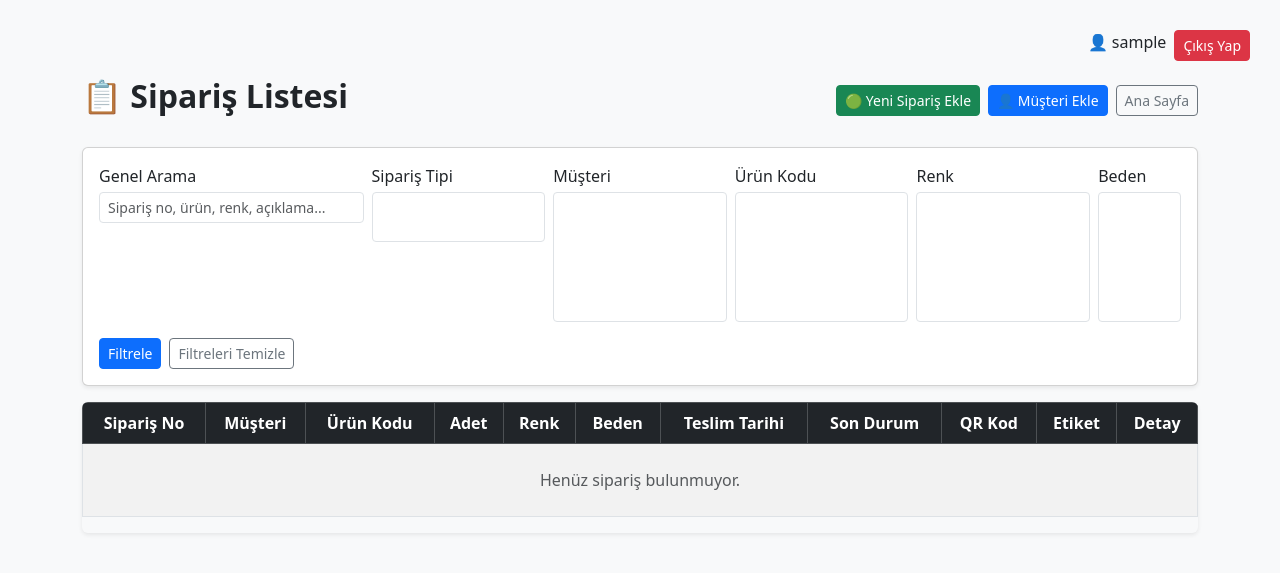
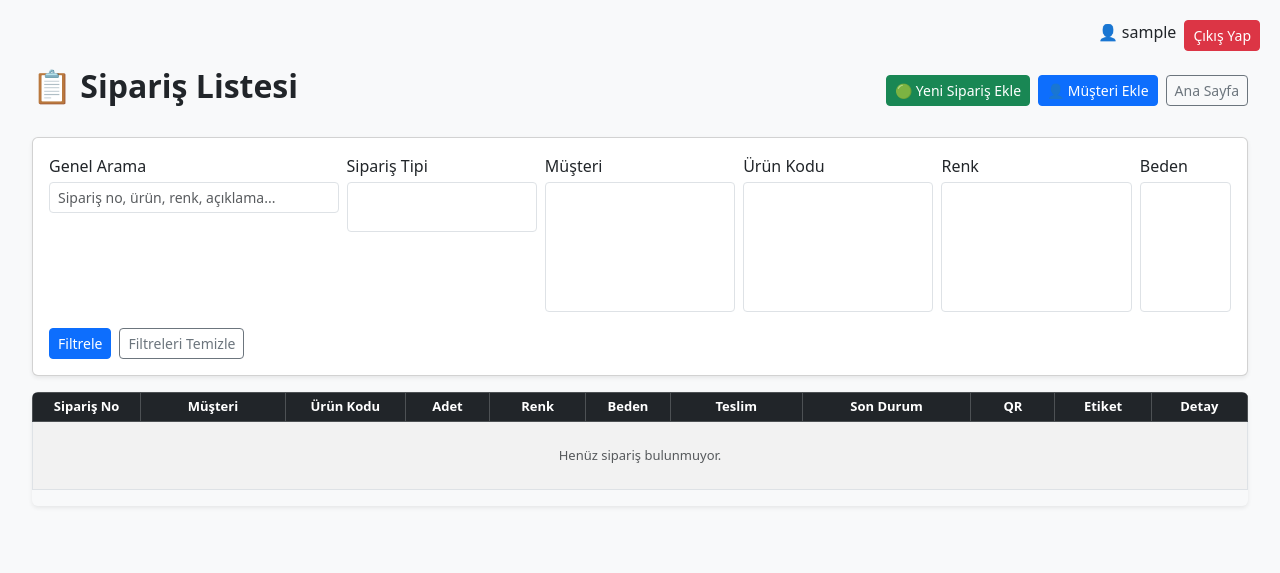
Before and after one commit to tekstilmoli-afk/moli_app, a Django app: page / in a window 1280 px wide. Shown: the top 573 px of the page. Run offline with Django 5.2, Linux system fonts and the light colour scheme; the visitor is signed in with stand-in values (Sample User, id 1); data that the repository does not hold is empty.

Commit message:
💄 Order list tablosu küçültüldü ve düzenlendi

```diff
--- a/templates/core/order_list.html
+++ b/templates/core/order_list.html
@@ -16,32 +16,28 @@
     <style>
         body {
             background-color: #f8f9fa;
-            padding: 30px;
+            padding: 20px;
         }
         h2 {
             font-weight: 600;
         }
         .qr-img {
-            width: 50px;
-            height: 50px;
+            width: 45px;
+            height: 45px;
             object-fit: cover;
         }
         .table th, .table td {
             vertical-align: middle;
             text-align: center;
+            font-size: 13px;
+            padding: 4px;
         }
         .print-btn {
-            font-size: 13px;
-        }
-        .filter-input {
-            width: 100%;
             font-size: 12px;
-            padding: 3px 5px;
-            box-sizing: border-box;
         }
         .status-cell {
             font-weight: 600;
-            font-size: 13px;
+            font-size: 12px;
         }
     </style>
 </head>
@@ -54,7 +50,7 @@
 </div>
 {% endif %}
 
-<div class="container">
+<div class="container-fluid">
     <!-- Üst başlık ve butonlar -->
     <div class="d-flex justify-content-between align-items-center mb-4">
         <h2>📋 Sipariş Listesi</h2>
@@ -68,14 +64,12 @@
     <!-- 🔽 Filtre Alanı -->
     <form id="filterForm" method="get" class="card card-body p-3 mb-3 shadow-sm">
       <div class="row g-2">
-        <!-- Genel arama -->
         <div class="col-12 col-md-3">
           <label class="form-label mb-1">Genel Arama</label>
           <input name="q" value="{{ q }}" class="form-control form-control-sm"
                  placeholder="Sipariş no, ürün, renk, açıklama...">
         </div>
 
-        <!-- Sipariş Tipi (multi) -->
         <div class="col-6 col-md-2">
           <label class="form-label mb-1">Sipariş Tipi</label>
           <select name="siparis_tipi" multiple class="form-select form-select-sm" size="2">
@@ -85,7 +79,6 @@
           </select>
         </div>
 
-        <!-- Müşteri (multi) -->
         <div class="col-6 col-md-2">
           <label class="form-label mb-1">Müşteri</label>
           <select name="musteri" multiple class="form-select form-select-sm" size="6">
@@ -95,7 +88,6 @@
           </select>
         </div>
 
-        <!-- Ürün Kodu (multi) -->
         <div class="col-6 col-md-2">
           <label class="form-label mb-1">Ürün Kodu</label>
           <select name="urun_kodu" multiple class="form-select form-select-sm" size="6">
@@ -105,7 +97,6 @@
           </select>
         </div>
 
-        <!-- Renk (multi) -->
         <div class="col-6 col-md-2">
           <label class="form-label mb-1">Renk</label>
           <select name="renk" multiple class="form-select form-select-sm" size="6">
@@ -115,7 +106,6 @@
           </select>
         </div>
 
-        <!-- Beden (multi) -->
         <div class="col-6 col-md-1">
           <label class="form-label mb-1">Beden</label>
           <select name="beden" multiple class="form-select form-select-sm" size="6">
@@ -132,22 +122,22 @@
       </div>
     </form>
 
-    <!-- Sipariş tablosu -->
+    <!-- 📊 Tablo -->
     <div class="table-responsive shadow-sm rounded">
-        <table class="table table-striped table-bordered table-hover align-middle">
+        <table class="table table-striped table-bordered table-hover table-sm align-middle">
             <thead class="table-dark">
                 <tr>
-                    <th>Sipariş No</th>
-                    <th>Müşteri</th>
-                    <th>Ürün Kodu</th>
-                    <th>Adet</th>
-                    <th>Renk</th>
-                    <th>Beden</th>
-                    <th>Teslim Tarihi</th>
-                    <th>Son Durum</th> <!-- ✅ YENİ -->
-                    <th>QR Kod</th>
-                    <th>Etiket</th>
-                    <th>Detay</th>
+                    <th style="width: 90px;">Sipariş No</th>
+                    <th style="width: 120px;">Müşteri</th>
+                    <th style="width: 100px;">Ürün Kodu</th>
+                    <th style="width: 70px;">Adet</th>
+                    <th style="width: 80px;">Renk</th>
+                    <th style="width: 70px;">Beden</th>
+                    <th style="width: 110px;">Teslim</th>
+                    <th style="width: 140px;">Son Durum</th>
+                    <th style="width: 70px;">QR</th>
+                    <th style="width: 80px;">Etiket</th>
+                    <th style="width: 80px;">Detay</th>
                 </tr>
             </thead>
             <tbody>
@@ -160,8 +150,6 @@
                     <td>{{ order.renk }}</td>
                     <td>{{ order.beden }}</td>
                     <td>{{ order.teslim_tarihi|date:"d.m.Y" }}</td>
-
-                    <!-- 🟡 Son Durum Hücresi -->
                     <td class="status-cell">
                         {% if order.last_event %}
                             {{ order.last_event.stage|title }} → {{ order.last_event.value|title }}
@@ -170,7 +158,6 @@
                             <span class="text-muted fst-italic">-</span>
                         {% endif %}
                     </td>
-
                     <td>
                         {% if order.qr_code_url %}
                             <img class="qr-img" src="{{ order.qr_code_url }}" alt="QR Kod">
@@ -190,7 +177,7 @@
                                     '{{ order.renk|escapejs }}',
                                     '{{ order.beden|escapejs }}'
                                 )">
-                                🖨️ Yazdır
+                                🖨️
                             </button>
                         {% else %}
                             <span class="text-muted small fst-italic">-</span>
@@ -214,7 +201,6 @@
 
 <!-- Bootstrap JS -->
 <script src="https://cdn.jsdelivr.net/npm/bootstrap@5.3.3/dist/js/bootstrap.bundle.min.js"></script>
-
 <script>
 document.addEventListener('DOMContentLoaded', function () {
   const form = document.getElementById('filterForm');
@@ -222,68 +208,6 @@ document.addEventListener('DOMContentLoaded', function () {
     sel.addEventListener('change', () => form.submit());
   });
 });
-
-// 🏷️ Etiket Yazdırma
-function printLabel(qrUrl, siparisNo, tipi, musteri, urunKodu, renk, beden) {
-    const printWindow = window.open('', '_blank', 'width=400,height=250');
-    printWindow.document.open();
-    printWindow.document.write(`
-        <html>
-        <head>
-            <meta charset="UTF-8">
-            <title>Etiket Yazdır</title>
-            <style>
-                body {
-                    margin: 0;
-                    padding: 10px;
-                    font-family: Arial, sans-serif;
-                    font-size: 11px;
-                }
-                .etiket {
-                    display: flex;
-                    flex-direction: row;
-                    align-items: center;
-                    justify-content: flex-start;
-                    width: 100%;
-                }
-                .etiket img {
-                    width: 80px;
-                    height: 80px;
-                    margin-right: 8px;
-                }
-                .etiket-bilgi {
-                    line-height: 1.2;
-                    flex: 1;
-                }
-                @media print {
-                    body {
-                        width: 100mm;
-                        height: 50mm;
-                    }
-                }
-            </style>
-        </head>
-        <body>
-            <div class="etiket">
-                <img src="${qrUrl}" alt="QR">
-                <div class="etiket-bilgi">
-                    <div><strong>${siparisNo}</strong> (${tipi})</div>
-                    <div>${musteri}</div>
-                    <div>${urunKodu}</div>
-                    <div>${renk} / ${beden}</div>
-                </div>
-            </div>
-            <script>
-                window.onload = function() {
-                    window.print();
-                    window.onafterprint = function() { window.close(); }
-                }
-            <\/script>
-        </body>
-        </html>
-    `);
-    printWindow.document.close();
-}
 </script>
 
 </body>
```
